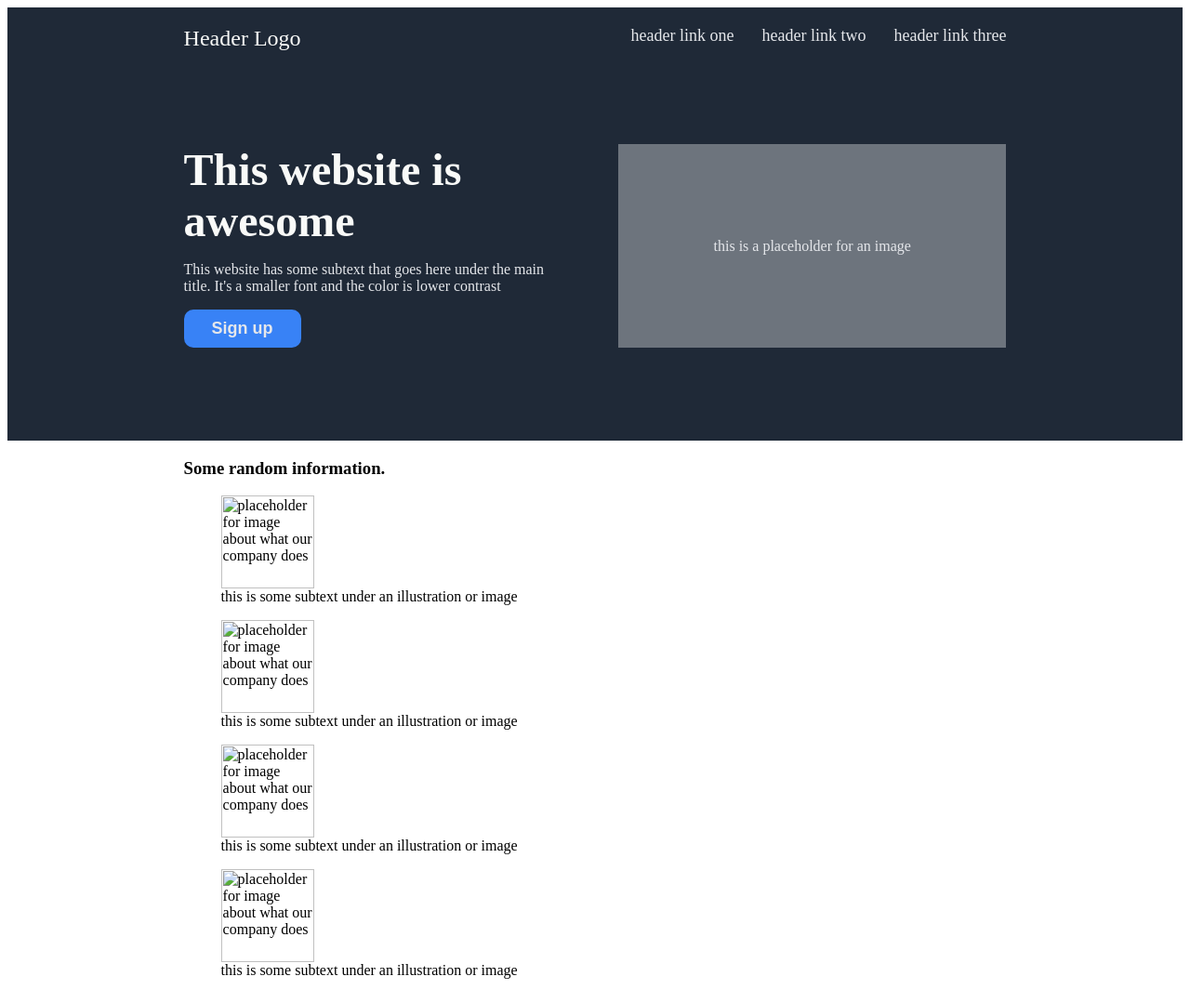
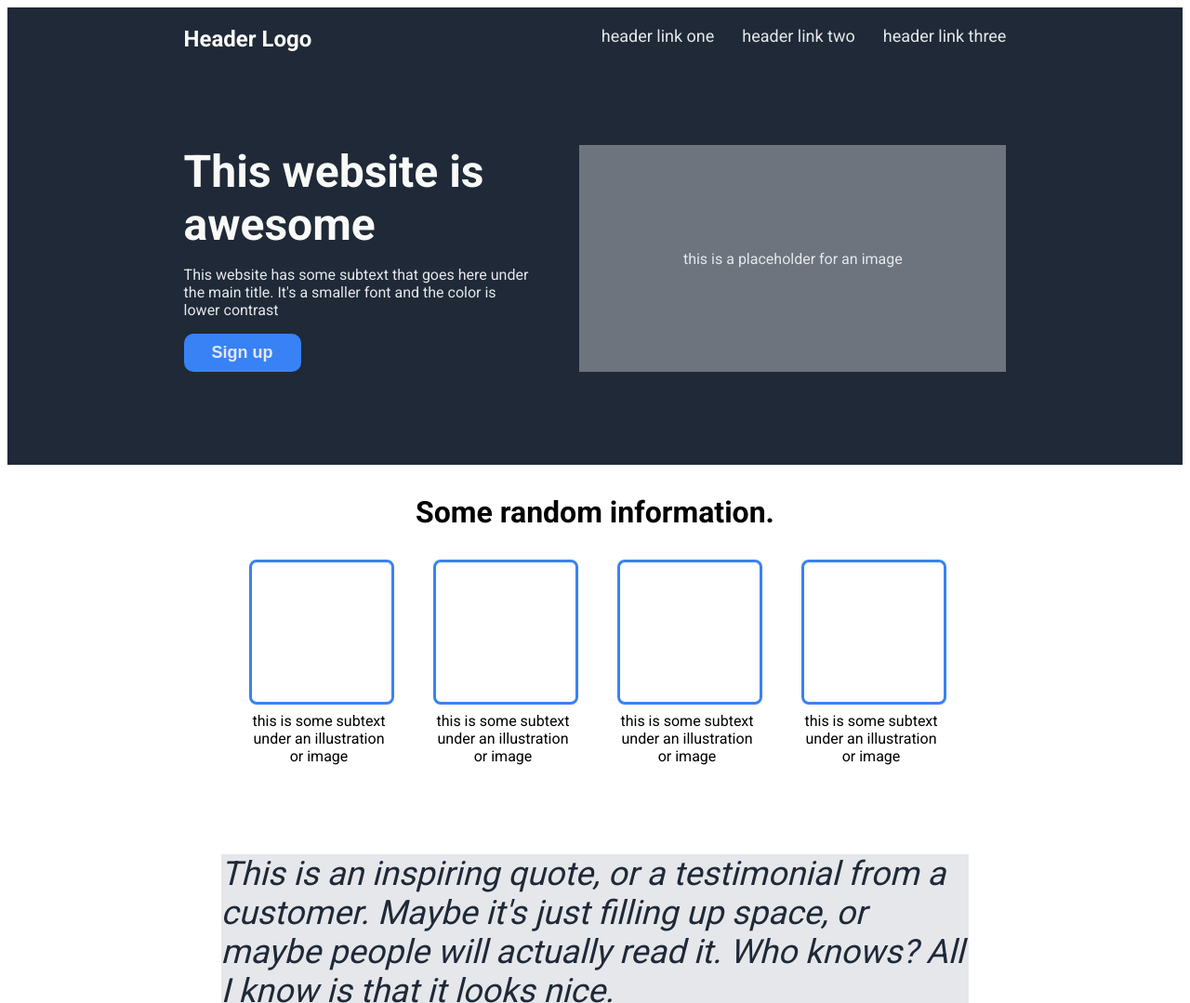
Before and after one commit to kylecannoles/odin-landing-page, a plain HTML site: page index.html in a window 1280 px wide. Shown: the top 1079 px of the page at 93% size. Drawn offline with Linux system fonts and the light colour scheme.

Commit message:
Add styles to information section

```diff
--- a/index.html
+++ b/index.html
@@ -19,23 +19,23 @@
       </span>
       <div class="hero-image" width="300px" height="200px" alt="this is a placeholder for an image"><p>this is a placeholder for an image</p></div>
     </section>
-    <section class="information">
-      <h3>Some random information.</h3>
+    <section id="information">
+      <h3 class="information-header">Some random information.</h3>
       <figure>
-        <img src="" width="100px" height="100px" alt="placeholder for image about what our company does">
-	<figcaption>this is some subtext under an illustration or image</figcaption>
+        <p class="information-image">placeholder for image about what our company does</p>
+	      <figcaption>this is some subtext under an illustration or image</figcaption>
       </figure>
       <figure>
-        <img src="" width="100px" height="100px" alt="placeholder for image about what our company does">
-	<figcaption>this is some subtext under an illustration or image</figcaption>
+        <p class="information-image">placeholder for image about what our company does</p>
+	      <figcaption>this is some subtext under an illustration or image</figcaption>
       </figure>
       <figure>
-        <img src="" width="100px" height="100px" alt="placeholder for image about what our company does">
-	<figcaption>this is some subtext under an illustration or image</figcaption>
+        <p class="information-image">placeholder for image about what our company does</p>
+	      <figcaption>this is some subtext under an illustration or image</figcaption>
       </figure>
       <figure>
-        <img src="" width="100px" height="100px" alt="placeholder for image about what our company does">
-	<figcaption>this is some subtext under an illustration or image</figcaption>
+        <p class="information-image">placeholder for image about what our company does</p>
+	      <figcaption>this is some subtext under an illustration or image</figcaption>
       </figure>
     </section>
     <section class="testimonial">
--- a/style.css
+++ b/style.css
@@ -1,9 +1,12 @@
+@import url('https://fonts.googleapis.com/css2?family=Roboto:wght@400;700&display=swap');
+
 :root {
   --gray-bg-color: #6D747D;
   --dark-bg-color: #1F2937;
-  --button-color: #3882F6;
+  --blue-color: #3882F6;
   --light-accent-color: #E5E7EB;
   --dark-text-color: #1F2937;
+  font-family: "Roboto", "sans serif";
 }
 
 html {
@@ -40,7 +43,7 @@ h1 {
 .hero button {
   font-size: 18px;
   font-weight: 600;
-  background-color: var(--button-color);
+  background-color: var(--blue-color);
   color: var(--light-accent-color);
   border-style: none;
   padding: 10px 30px;
@@ -48,14 +51,14 @@ h1 {
 }
 
 .hero span {
-  flex-basis: 50%;
+  flex-basis: 45%;
 }
 
 .hero .hero-image {
   background-color: var(--gray-bg-color);
   color: var(--light-accent-color);
   border-style: none;
-  flex-basis: 50%;
+  flex-basis: 55%;
   display: flex;
   align-items: center;
   justify-content: center;
@@ -69,8 +72,9 @@ blockquote {
   color: var(--dark-text-color);
 }
 
-#footer {
-  background-color: var(--dark-bg-color);
+#header-logo {
+  font-weight: 800;
+  margin-right: auto;
 }
 
 nav {
@@ -89,6 +93,38 @@ nav a {
  color: var(--light-accent-color);
 }
 
-#header-logo {
-  margin-right: auto;
+#information {
+  display: flex;
+  justify-content: center;
+  flex-wrap: wrap;
+  gap: 32px 48px;
+  margin: 32px 0px 96px;
 }
+
+.information-header {
+  margin: 0;
+  flex-basis: 100%;
+  text-align: center;
+  font-size: 32px;
+}
+
+.information-image {
+  margin: 0px;
+  margin-bottom: 8px;
+  height: 150px;
+  width: 150px;
+  border: 3px solid;
+  border-color: var(--blue-color);
+  border-radius: 8px;
+  color: rgba(0,0,0,0);
+}
+
+figure {
+  width: 150px;
+  text-align: center;
+  margin: 0;
+}
+
+#footer {
+  background-color: var(--dark-bg-color);
+}
```
